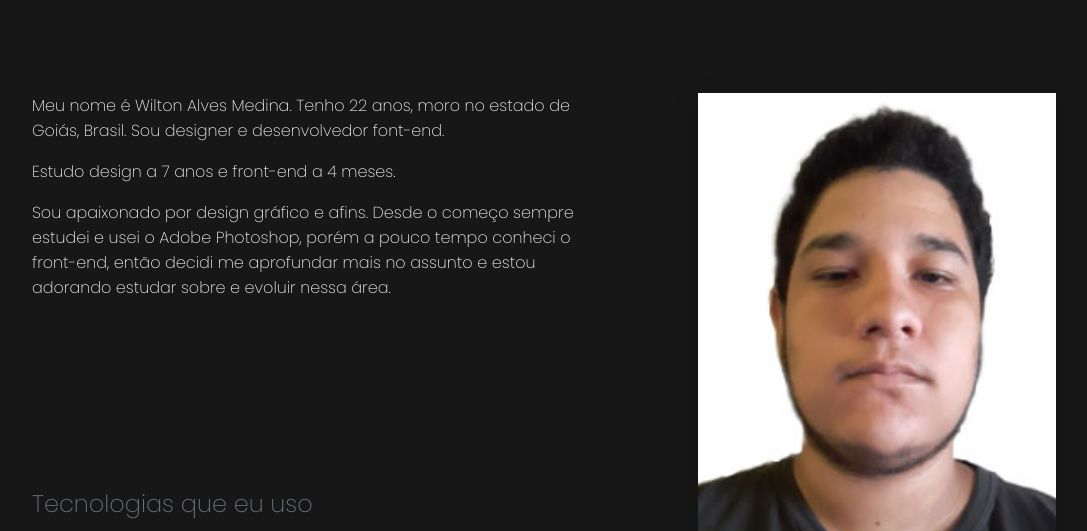
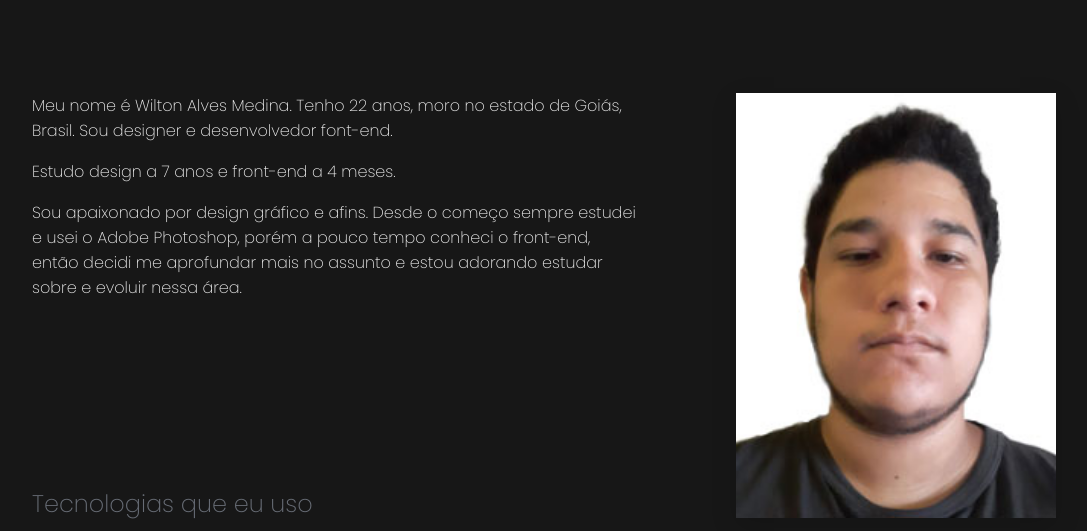
Before and after one commit to WilAlvesMedina/wilalves, a plain HTML site: page index.html in a window 1280 px wide. Shown: the part 1528-2059 px from the top of the page, without its empty margins (96-1183 px from the left). Drawn offline with nearby package versions, Linux system fonts and the light colour scheme; a web font is replaced by a local one.

Commit message:
tamanho img
alteração de tamanho da img.

```diff
--- a/css/components/_sobreMim.scss
+++ b/css/components/_sobreMim.scss
@@ -97,9 +97,10 @@
         div{
             flex-direction: row;
 
+
             img{
                 width: 120%;
-                max-width: 800px;
+                max-width: 320px;
             }
         }
     }
```
Also changed, not shown: css/main.css, 1 other file.
